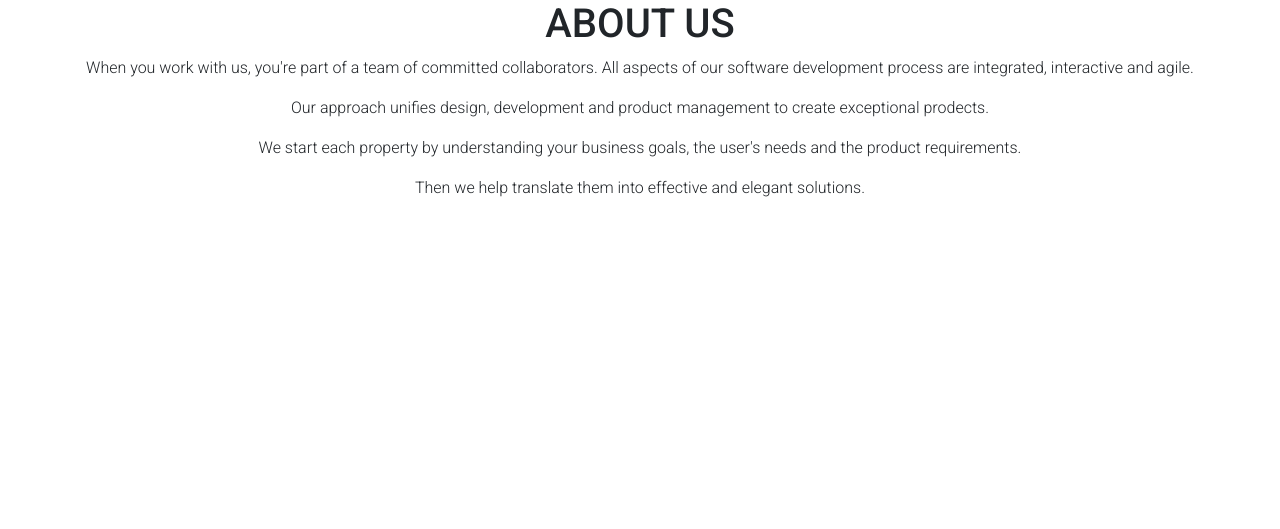
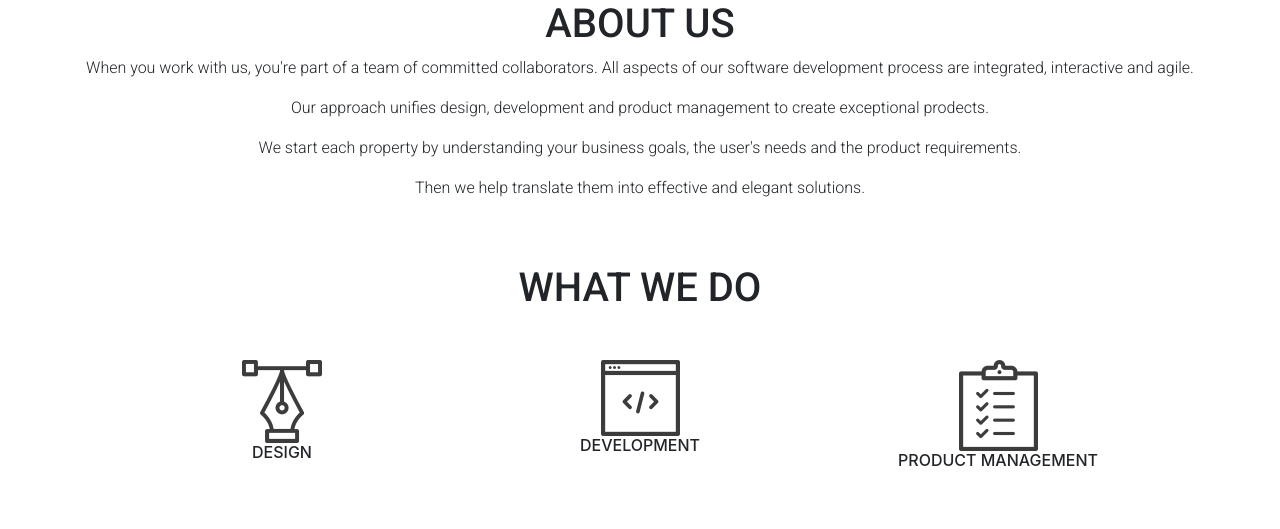
Before and after one commit to Mohraf/delani-studio, a plain HTML site: page index.html in a window 1280 px wide. Drawn offline with nearby package versions, Linux system fonts and the light colour scheme.

Commit message:
Add What we do section

```diff
--- a/index.html
+++ b/index.html
@@ -21,6 +21,11 @@
 <body>
   <!-- Wrapper Container -->
 
+  <!-- Landing Page -->
+  <div>
+
+  </div>
+
   <!-- About Us Section -->
   <div class="container">
     <div class="row h-100 justify-content-center align-items-center">
@@ -32,6 +37,42 @@
     </div>
   </div>
 
+  <!-- Services Section -->
+  <div>
+
+  </div>
+
+  <!-- What We Do Section -->
+  <div class="container p-5 text-center">
+    <h1 class="mb-5">WHAT WE DO</h1>
+    <div class="row">
+      <div class="col-md-4">
+        <img src="static/images/services_icons/design_icon.png" alt="Design">
+        <h6>DESIGN</h6>
+      </div>
+
+      <div class="col-md-4">
+        <img src="static/images/services_icons/dev_icon.png" alt="Development">
+        <h6>DEVELOPMENT</h6>
+      </div>
+
+      <div class="col-md-4">
+        <img src="static/images/services_icons/product_icon.png" alt="Product Management">
+        <h6>PRODUCT MANAGEMENT</h6>
+      </div>
+    </div>
+  </div>
+
+  <!-- Contact Us Section -->
+  <div>
+
+  </div>
+
+  <!-- Social Icons Section -->
+  <div class="container">
+
+  </div>
+
   <!-- Add JQuery -->
   <script src="https://code.jquery.com/jquery-3.6.0.min.js" integrity="sha256-/xUj+3OJU5yExlq6GSYGSHk7tPXikynS7ogEvDej/m4=" crossorigin="anonymous"></script>
   <!-- Bootstrap4 JS -->
```
